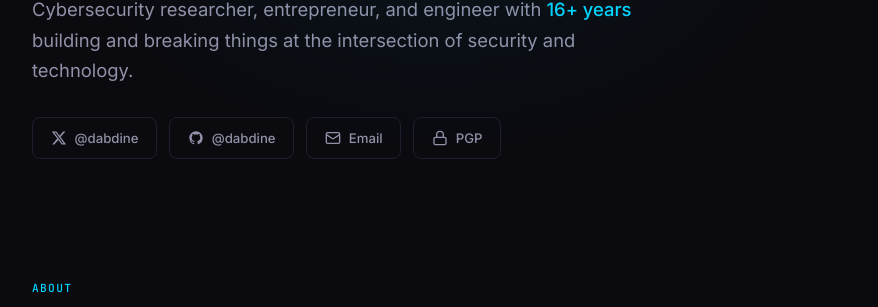
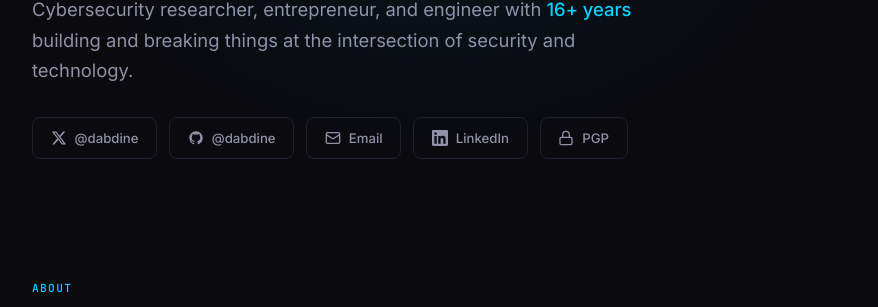
Before and after one commit to dabdine/dabdine.github.io, a Jekyll site: the page built from index.html, in a window 1280 px wide and 900 px high. Shown: the part 227-534 px from the top of the window, without its empty margins (200-1078 px from the left). Built offline with Jekyll 4.4.1, drawn with Linux system fonts in a browser that asks for light colours.

Commit message:
Add LinkedIn social link to hero and contact sections
Co-Authored-By: Claude Opus 4.6 <noreply@anthropic.com>

```diff
--- a/index.html
+++ b/index.html
@@ -19,6 +19,10 @@ title: Derek Abdine
       <a class="hero-link" href="mailto:derek.abdine@gmail.com">
         <svg viewBox="0 0 24 24" fill="none" stroke="currentColor" stroke-width="2"><rect x="2" y="4" width="20" height="16" rx="2"/><path d="m22 7-8.97 5.7a1.94 1.94 0 0 1-2.06 0L2 7"/></svg>
         Email
+      </a>
+      <a class="hero-link" href="https://www.linkedin.com/in/derekabdine/">
+        <svg viewBox="0 0 24 24" fill="currentColor"><path d="M20.447 20.452h-3.554v-5.569c0-1.328-.027-3.037-1.852-3.037-1.853 0-2.136 1.445-2.136 2.939v5.667H9.351V9h3.414v1.561h.046c.477-.9 1.637-1.85 3.37-1.85 3.601 0 4.267 2.37 4.267 5.455v6.286zM5.337 7.433a2.062 2.062 0 01-2.063-2.065 2.064 2.064 0 112.063 2.065zm1.782 13.019H3.555V9h3.564v11.452zM22.225 0H1.771C.792 0 0 .774 0 1.729v20.542C0 23.227.792 24 1.771 24h20.451C23.2 24 24 23.227 24 22.271V1.729C24 .774 23.2 0 22.222 0h.003z"/></svg>
+        LinkedIn
       </a>
       <a class="hero-link" href="https://keybase.io/dabdine">
         <svg viewBox="0 0 24 24" fill="none" stroke="currentColor" stroke-width="2"><rect x="3" y="11" width="18" height="11" rx="2" ry="2"/><path d="M7 11V7a5 5 0 0 1 10 0v4"/></svg>
@@ -168,6 +172,10 @@ title: Derek Abdine
         <svg width="15" height="15" viewBox="0 0 24 24" fill="none" stroke="currentColor" stroke-width="2"><rect x="3" y="11" width="18" height="11" rx="2" ry="2"/><path d="M7 11V7a5 5 0 0 1 10 0v4"/></svg>
         PGP (Keybase)
       </a>
+      <a href="https://www.linkedin.com/in/derekabdine/" class="contact-item">
+        <svg width="15" height="15" viewBox="0 0 24 24" fill="currentColor"><path d="M20.447 20.452h-3.554v-5.569c0-1.328-.027-3.037-1.852-3.037-1.853 0-2.136 1.445-2.136 2.939v5.667H9.351V9h3.414v1.561h.046c.477-.9 1.637-1.85 3.37-1.85 3.601 0 4.267 2.37 4.267 5.455v6.286zM5.337 7.433a2.062 2.062 0 01-2.063-2.065 2.064 2.064 0 112.063 2.065zm1.782 13.019H3.555V9h3.564v11.452zM22.225 0H1.771C.792 0 0 .774 0 1.729v20.542C0 23.227.792 24 1.771 24h20.451C23.2 24 24 23.227 24 22.271V1.729C24 .774 23.2 0 22.222 0h.003z"/></svg>
+        LinkedIn
+      </a>
       <a href="https://github.com/dabdine" class="contact-item">
         <svg width="15" height="15" viewBox="0 0 24 24" fill="currentColor"><path d="M12 2C6.477 2 2 6.484 2 12.017c0 4.425 2.865 8.18 6.839 9.504.5.092.682-.217.682-.483 0-.237-.008-.868-.013-1.703-2.782.605-3.369-1.343-3.369-1.343-.454-1.158-1.11-1.466-1.11-1.466-.908-.62.069-.608.069-.608 1.003.07 1.531 1.032 1.531 1.032.892 1.53 2.341 1.088 2.91.832.092-.647.35-1.088.636-1.338-2.22-.253-4.555-1.113-4.555-4.951 0-1.093.39-1.988 1.029-2.688-.103-.253-.446-1.272.098-2.65 0 0 .84-.27 2.75 1.026A9.564 9.564 0 0112 6.844c.85.004 1.705.115 2.504.337 1.909-1.296 2.747-1.027 2.747-1.027.546 1.379.202 2.398.1 2.651.64.7 1.028 1.595 1.028 2.688 0 3.848-2.339 4.695-4.566 4.943.359.309.678.92.678 1.855 0 1.338-.012 2.419-.012 2.747 0 .268.18.58.688.482A10.019 10.019 0 0022 12.017C22 6.484 17.522 2 12 2z"/></svg>
         @dabdine
```
